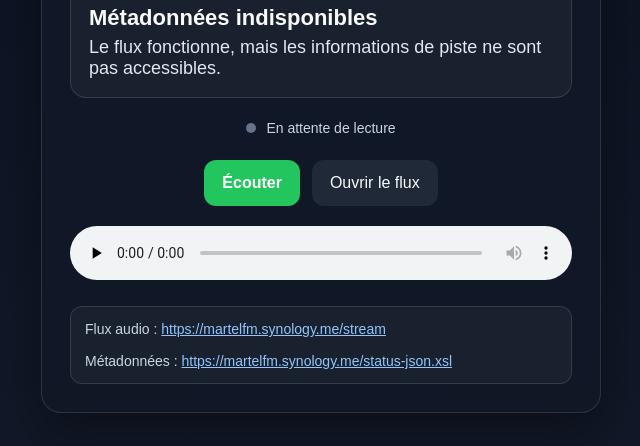
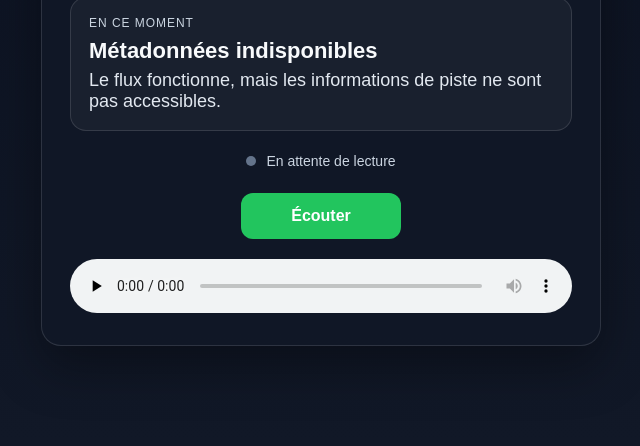
Before and after one commit to martelfm/radio, a plain HTML site: page index.html in a window 1280 px wide. Shown: the part 354-800 px from the top of the page, without its empty margins (319-959 px from the left). Drawn offline with Linux system fonts and the light colour scheme; no server answers.

Commit message:
Update index.html

```diff
--- a/index.html
+++ b/index.html
@@ -16,9 +16,7 @@
       --border: rgba(255,255,255,0.12);
     }
 
-    * {
-      box-sizing: border-box;
-    }
+    * { box-sizing: border-box; }
 
     body {
       margin: 0;
@@ -68,14 +66,8 @@
       line-height: 1.1;
     }
 
-    .subtitle {
-      margin: 0 0 20px;
-      color: var(--muted);
-      line-height: 1.5;
-    }
-
     .now-playing-box {
-      margin: 0 0 22px;
+      margin: 18px 0 22px;
       padding: 18px;
       border-radius: 16px;
       background: rgba(255,255,255,0.04);
@@ -125,21 +117,12 @@
       box-shadow: 0 0 0 6px rgba(34, 197, 94, 0.18);
     }
 
-    .controls {
-      display: flex;
-      gap: 12px;
-      justify-content: center;
-      flex-wrap: wrap;
-    }
-
-    button,
-    a.button-link {
+    button {
       border: none;
       border-radius: 12px;
       padding: 14px 18px;
       font-size: 16px;
       cursor: pointer;
-      text-decoration: none;
       transition: 0.2s ease;
     }
 
@@ -147,42 +130,17 @@
       background: var(--accent);
       color: white;
       font-weight: 700;
+      min-width: 160px;
     }
 
     .primary:hover {
       background: var(--accent-2);
     }
 
-    .secondary {
-      background: var(--card-2);
-      color: var(--text);
-      border: 1px solid var(--border);
-    }
-
-    .secondary:hover {
-      background: #263244;
-    }
-
     audio {
       width: 100%;
       margin-top: 20px;
       border-radius: 12px;
-    }
-
-    .stream-url {
-      margin-top: 22px;
-      padding: 14px;
-      border-radius: 12px;
-      background: rgba(255,255,255,0.04);
-      border: 1px solid var(--border);
-      word-break: break-all;
-      color: var(--muted);
-      font-size: 14px;
-      text-align: left;
-    }
-
-    .stream-url a {
-      color: #93c5fd;
     }
 
     .error {
@@ -194,26 +152,11 @@
     }
 
     @media (max-width: 600px) {
-      .player {
-        padding: 22px;
-      }
-
-      h1 {
-        font-size: 28px;
-      }
-
-      .artist {
-        font-size: 20px;
-      }
-
-      .title {
-        font-size: 17px;
-      }
-
-      .logo {
-        width: 96px;
-        height: 96px;
-      }
+      .player { padding: 22px; }
+      h1 { font-size: 28px; }
+      .artist { font-size: 20px; }
+      .title { font-size: 17px; }
+      .logo { width: 96px; height: 96px; }
     }
   </style>
 </head>
@@ -223,7 +166,6 @@
 
     <div class="badge">Radio en direct</div>
     <h1>Martel FM</h1>
-    <p class="subtitle">Écoutez le flux live et consultez le titre en cours de diffusion.</p>
 
     <section class="now-playing-box">
       <div class="np-label">En ce moment</div>
@@ -236,15 +178,7 @@
       <span id="statusText">En attente de lecture</span>
     </div>
 
-    <div class="controls">
-      <button id="playBtn" class="primary">Écouter</button>
-      <a
-        class="button-link secondary"
-        href="https://martelfm.synology.me/stream"
-        target="_blank"
-        rel="noopener noreferrer"
-      >Ouvrir le flux</a>
-    </div>
+    <button id="playBtn" class="primary">Écouter</button>
 
     <audio id="radio" controls preload="none">
       <source src="https://martelfm.synology.me/stream" type="audio/mpeg" />
@@ -252,18 +186,6 @@
     </audio>
 
     <div id="errorBox" class="error"></div>
-
-    <div class="stream-url">
-      Flux audio :
-      <a href="https://martelfm.synology.me/stream" target="_blank" rel="noopener noreferrer">
-        https://martelfm.synology.me/stream
-      </a>
-      <br /><br />
-      Métadonnées :
-      <a href="https://martelfm.synology.me/status-json.xsl" target="_blank" rel="noopener noreferrer">
-        https://martelfm.synology.me/status-json.xsl
-      </a>
-    </div>
   </main>
 
   <script>
@@ -306,10 +228,7 @@
 
     function parseTitle(rawTitle) {
       if (!rawTitle || typeof rawTitle !== 'string') {
-        return {
-          artist: 'Informations indisponibles',
-          title: 'Aucun titre détecté'
-        };
+        return { artist: 'Informations indisponibles', title: 'Aucun titre détecté' };
       }
 
       const separators = [' - ', ' – ', ' — '];
@@ -325,33 +244,19 @@
         }
       }
 
-      return {
-        artist: 'En diffusion',
-        title: rawTitle.trim()
-      };
+      return { artist: 'En diffusion', title: rawTitle.trim() };
     }
 
     function extractCurrentSource(data) {
       if (!data || !data.icestats || !data.icestats.source) return null;
-
       const source = data.icestats.source;
-
-      if (Array.isArray(source)) {
-        return source[0] || null;
-      }
-
-      return source;
+      return Array.isArray(source) ? (source[0] || null) : source;
     }
 
     async function fetchNowPlaying() {
       try {
-        const res = await fetch('https://martelfm.synology.me/status-json.xsl', {
-          cache: 'no-store'
-        });
-
-        if (!res.ok) {
-          throw new Error('Réponse HTTP invalide');
-        }
+        const res = await fetch('https://martelfm.synology.me/status-json.xsl', { cache: 'no-store' });
+        if (!res.ok) throw new Error('Réponse HTTP invalide');
 
         const data = await res.json();
         const current = extractCurrentSource(data);
@@ -362,12 +267,7 @@
           return;
         }
 
-        const rawTitle =
-          current.title ||
-          current.server_name ||
-          current.listenurl ||
-          '';
-
+        const rawTitle = current.title || current.server_name || current.listenurl || '';
         const parsed = parseTitle(rawTitle);
         artistEl.textContent = parsed.artist;
         titleEl.textContent = parsed.title;
@@ -379,7 +279,6 @@
 
     playBtn.addEventListener('click', async () => {
       clearError();
-
       if (audio.paused) {
         try {
           await audio.play();
```
